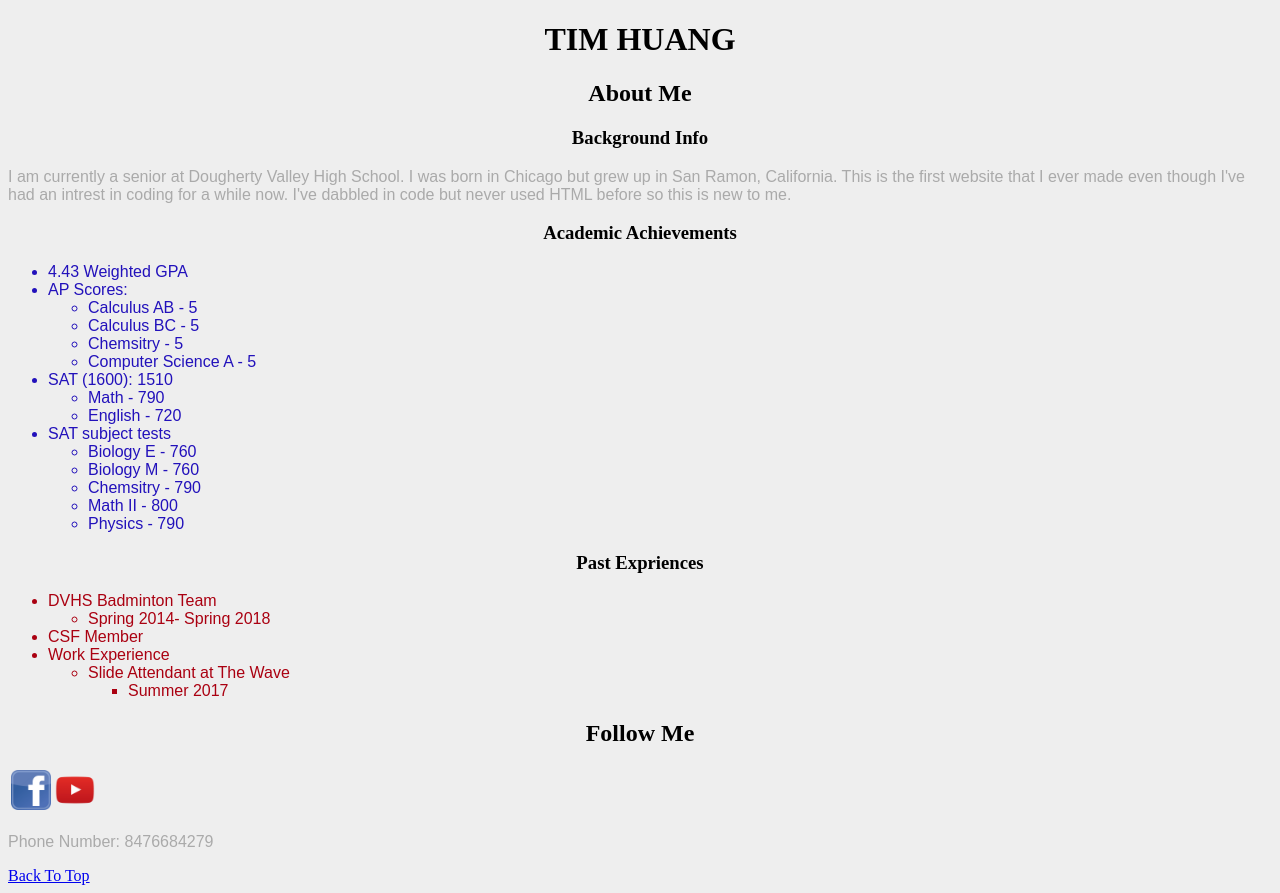
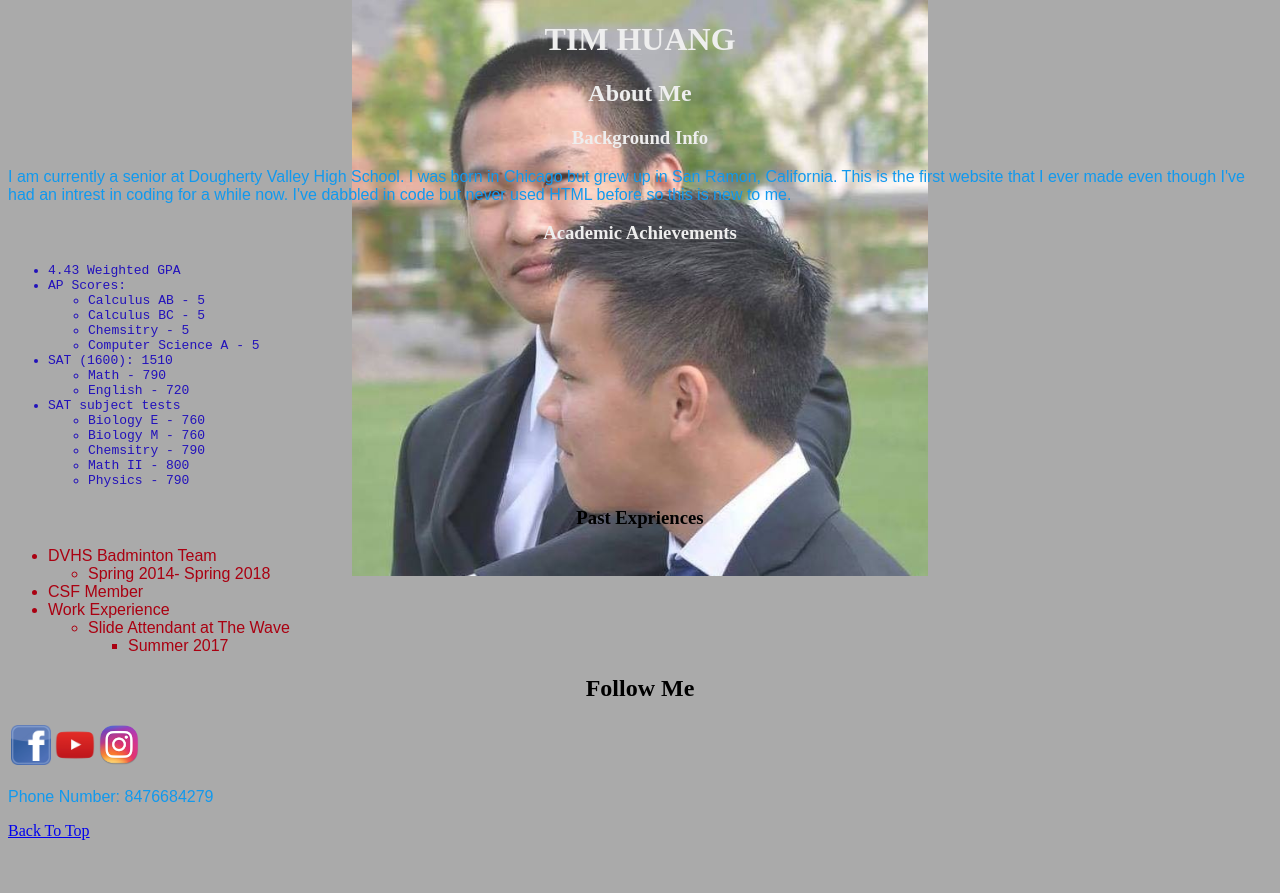
Before and after one commit to Indigo-N-I/whoisis.github.io, a plain HTML site: page index.html in a window 1280 px wide. After the commit the page ends 848 px from the top, so only its background shows below. Drawn offline with Linux system fonts and the light colour scheme.

Commit message:
added picture, changed background colour, added insta link

```diff
--- a/index.html
+++ b/index.html
@@ -9,15 +9,15 @@
         <div id= "Header">
             <h1> TIM HUANG</h1>
         </div>
-        <div id = "About Me">
+        <div id = "AboutMe">
             <h2> About Me</h2>
            <h3> Background Info</h3>
             <p>I am currently a senior at Dougherty Valley High School. I was born in Chicago
             but grew up in San Ramon, California.
             This is the first website that I ever made even though I've had an intrest in coding
             for a while now. I've dabbled in code but never used HTML before so this is new to me.</p>
-            <h3>Academic Achievements</h3>
             <div id = "AcidemicAchievements">
+                <h3>Academic Achievements</h3>
             <ul>
                 <span class = "academics">
                 <li>4.43 Weighted GPA</li>
@@ -77,6 +77,8 @@
                 <td>
             <a href = "https://youtube.com/channel/UCXbArvYzLReqidf5qHzvH3w?" target = "_blank">
             <img src="Youtube Logo.png" style="width:40px;height:40px"></a></td>
+                <td><a href = "https://instagram.com/tim.e.out/" target = "_blank">
+                <img src="Instagram.png" style="width:40px;height:40px"></a></td>
                 </tr>
             </table>
             <p>Phone Number: 8476684279</p>
--- a/styles.css
+++ b/styles.css
@@ -1,13 +1,18 @@
 
 body{
-    background-color: #EEE;
+    background-image: url("SelfieProm2017.jpg");
+    background-size: 45%;
+    background-position: center top;
+    background-repeat: no-repeat;
+    background-color: #AAA;
 }
+
 h1, h2, h3{
     text-align: center;
 }
 p{
     text-align: left;
-    color: #AAA;
+    color: #19E;
     font-family: 'Oxygen', sans-serif;
 }
 ul{
@@ -16,4 +21,11 @@ ul{
 }
 .academics{
      color: #21B;
+     font-family: monospace;
 }
+#Header{
+    color: #EEE;
+}
+#AboutMe{
+    color:#EEE;
+}
```
Also changed, not shown: Instagram.png (added), SelfieProm2017.jpg (added).
